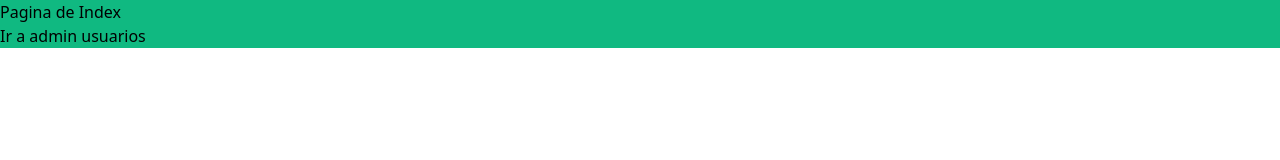
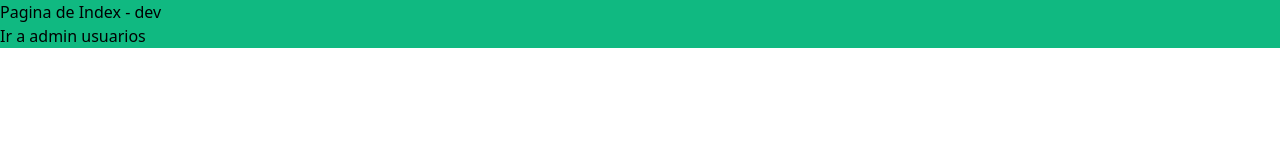
Before and after one commit to valvarezgi/gestion-de-proyectos, a Next.js app: page / in a window 1280 px wide. Shown: the top 160 px of the page. Built offline with nearby package versions, Linux system fonts and the light colour scheme.

Commit message:
Add dev branch for deploy

```diff
--- a/pages/index.tsx
+++ b/pages/index.tsx
@@ -5,7 +5,7 @@
 const Home: NextPage = () => {
   return (
     <div className="bg-green-500">
-      <p>Pagina de Index</p>
+      <p>Pagina de Index - dev</p>
       <Link href="./admin/usuarios">
       <a className="cursor-pointer">Ir a admin usuarios</a>
       </Link>
```
